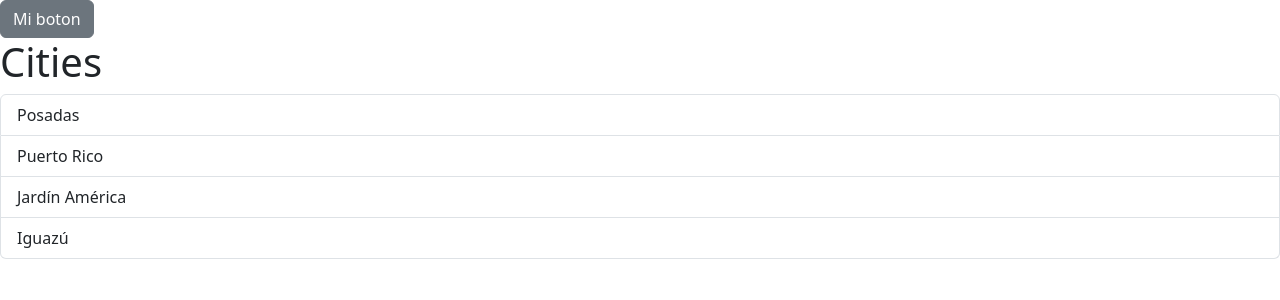
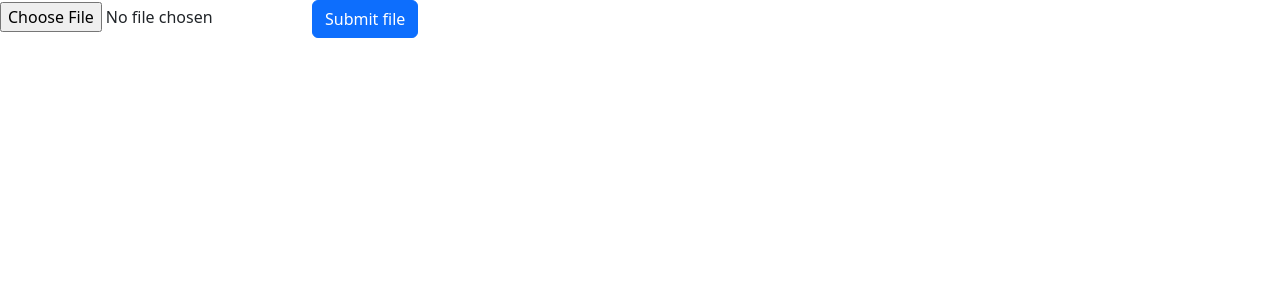
Before and after one commit to hugo-chavar/merge-excel-react, a React (Vite) app: page / in a window 1280 px wide. Shown: the top 300 px of the page. Built offline with nearby package versions, Linux system fonts and the light colour scheme.

Commit message:
Cleanup and add submit button

```diff
--- a/src/App.tsx
+++ b/src/App.tsx
@@ -1,57 +1,27 @@
 import { ChangeEvent, useState } from "react";
-import ListGroup from "./components/ListGroup";
 import Button from "./components/Button";
 
 function App() {
-  let items = ["Posadas", "Puerto Rico", "Jardín América", "Iguazú"];
-
-  const handleSelectItem = (item: string) => {
-    console.log(
-      "%cItem selected: %s",
-      "background: red; color: yellow; font-size: x-large",
-      item
-    );
-    // console.log(item);
-  };
-
   const [file, setFile] = useState<File>();
-  const [openDialog, setOpenDialog] = useState(false);
 
   const handleButtonClick = () => {
-    setOpenDialog(true);
+    console.log("Print file content");
   };
 
   const handleFileChange = (event: ChangeEvent<HTMLInputElement>) => {
     if (event.target.files != null) {
       const selectedFile = event.target.files[0];
-      if (selectedFile.name.endsWith(".txt")) {
-        setFile(selectedFile);
-        setOpenDialog(false);
-      } else {
-        alert("Only .txt files are allowed");
-        setOpenDialog(true);
-      }
+      setFile(selectedFile);
     }
   };
 
-  // const handleCloseDialog = () => {
-  //   setOpenDialog(false);
-  // };
-
   return (
     <div>
-      <Button color="secondary" onClick={handleButtonClick}>
-        Mi boton
+      <input type="file" onChange={handleFileChange} accept=".txt" />
+      {file && <p>Selected File: {file.name}</p>}
+      <Button color="primary" onClick={handleButtonClick}>
+        Submit file
       </Button>
-      <ListGroup
-        items={items}
-        heading="Cities"
-        onSelectItem={handleSelectItem}
-      />
-      {openDialog && (
-        <input type="file" onChange={handleFileChange} accept=".txt" />
-      )}
-      {file && <p>Selected File: {file.name}</p>}
     </div>
   );
 }
```
